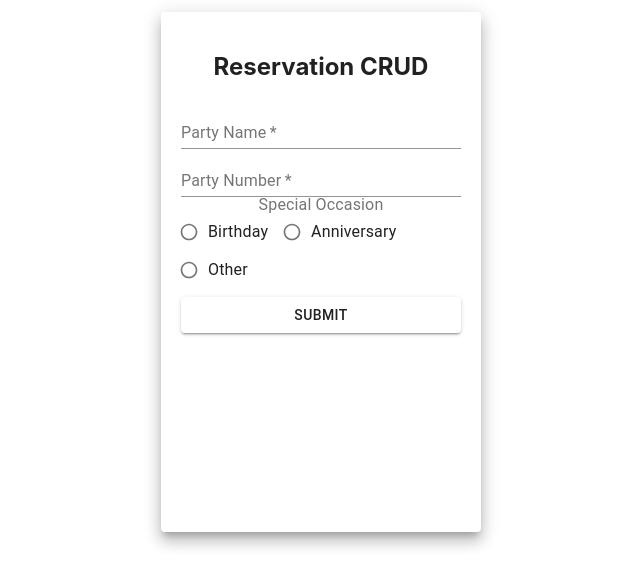
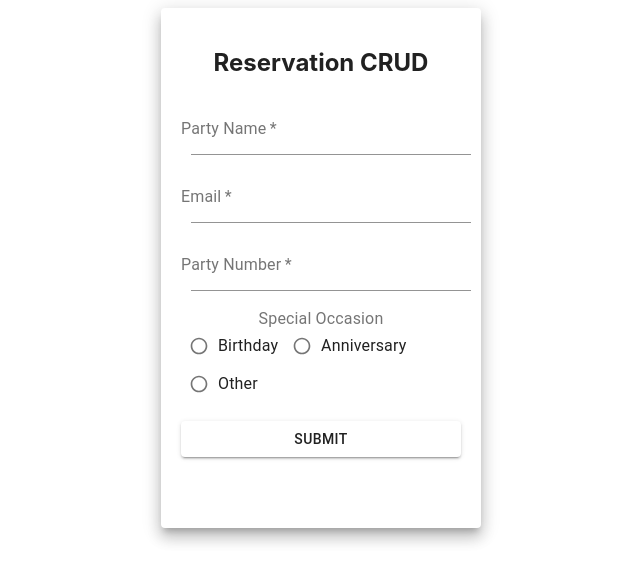
Before and after one commit to colemooney/crud2022, a React (Create React App) app: page / in a window 1280 px wide. Shown: the top 586 px of the page, without its empty margins (319-959 px from the left). Built offline with nearby package versions, Linux system fonts and the light colour scheme.

Commit message:
better spacing

```diff
--- a/src/App.css
+++ b/src/App.css
@@ -48,3 +48,14 @@ body {
   justify-content: center;
   align-items: center;
 }
+
+.MuiFormControl-root {
+  border: 0;
+  margin: 0;
+  display: inline-flex;
+  padding: 10px !important;
+  position: relative;
+  min-width: 0;
+  flex-direction: column;
+  vertical-align: top;
+}
--- a/src/App.js
+++ b/src/App.js
@@ -46,20 +46,30 @@ function App() {
   const btnstyle={margin:'8px 0'}
   return (
     <div className="App">
-      <form onSubmit={handleSubmit}>
-    <Grid container spacing={2}>
-            <Paper elevation={10} style={paperStyle}>
+      <form sx={{ p:2 }} onSubmit={handleSubmit}>
+    <Grid container spacing={3}>
+            <Paper sx={{ p:10 }} elevation={10} style={paperStyle}>
                 <Grid item align='center'>
 
                     <h2>Reservation CRUD</h2>
                 </Grid>
-                <Grid item>
+                <Grid sx={{ p: 3 }} >
                 <TextField
                 onChange={handleInputChange}
                 name="name"
                 label='Party Name'
                 placeholder="Enter Party Name"
                 fullWidth required
+                spacing={5}
+                />
+
+              <TextField
+                onChange={handleInputChange}
+                name="email"
+                label='Email'
+                placeholder="...@gmail.com"
+                fullWidth required
+                sx={{ p: 2}}
                 />
 
                 <TextField
@@ -67,7 +77,7 @@ function App() {
                 name="party"
                 label='Party Number'
                 placeholder='How many in the party?'
-                type='password'
+
                 fullWidth required
                 />
                 </Grid>
```
